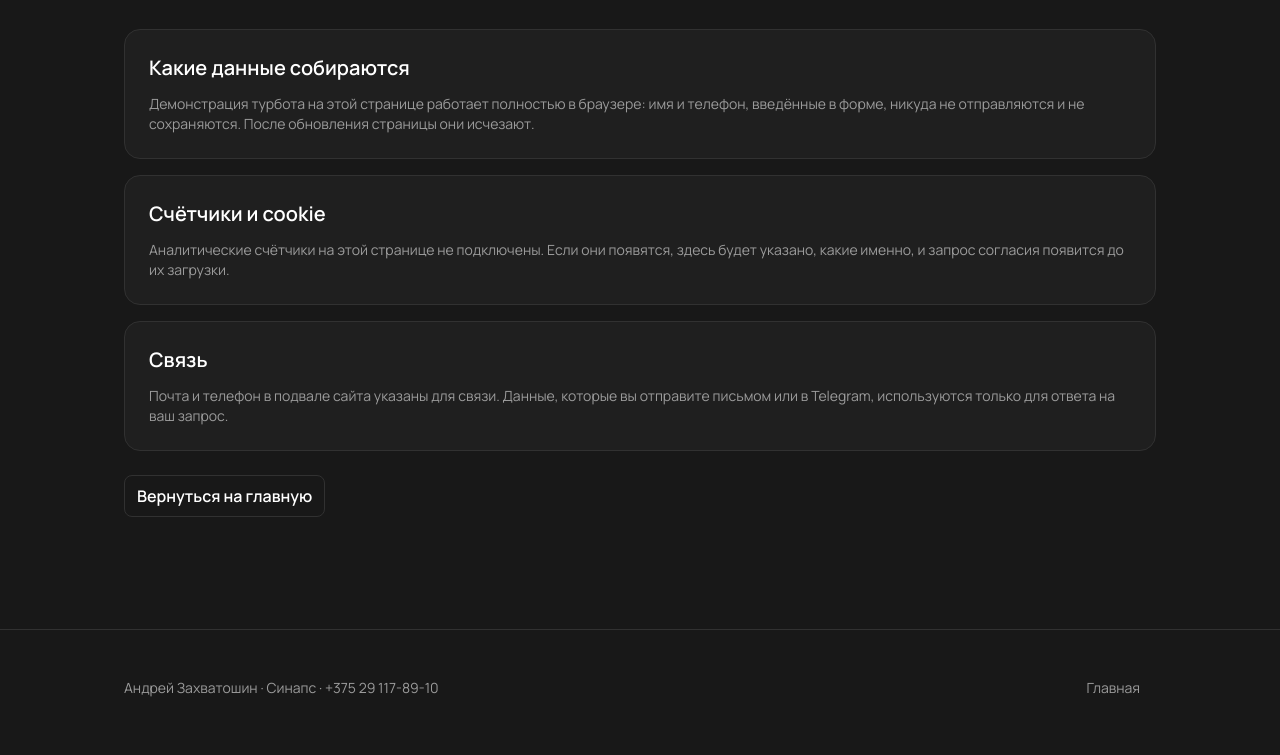
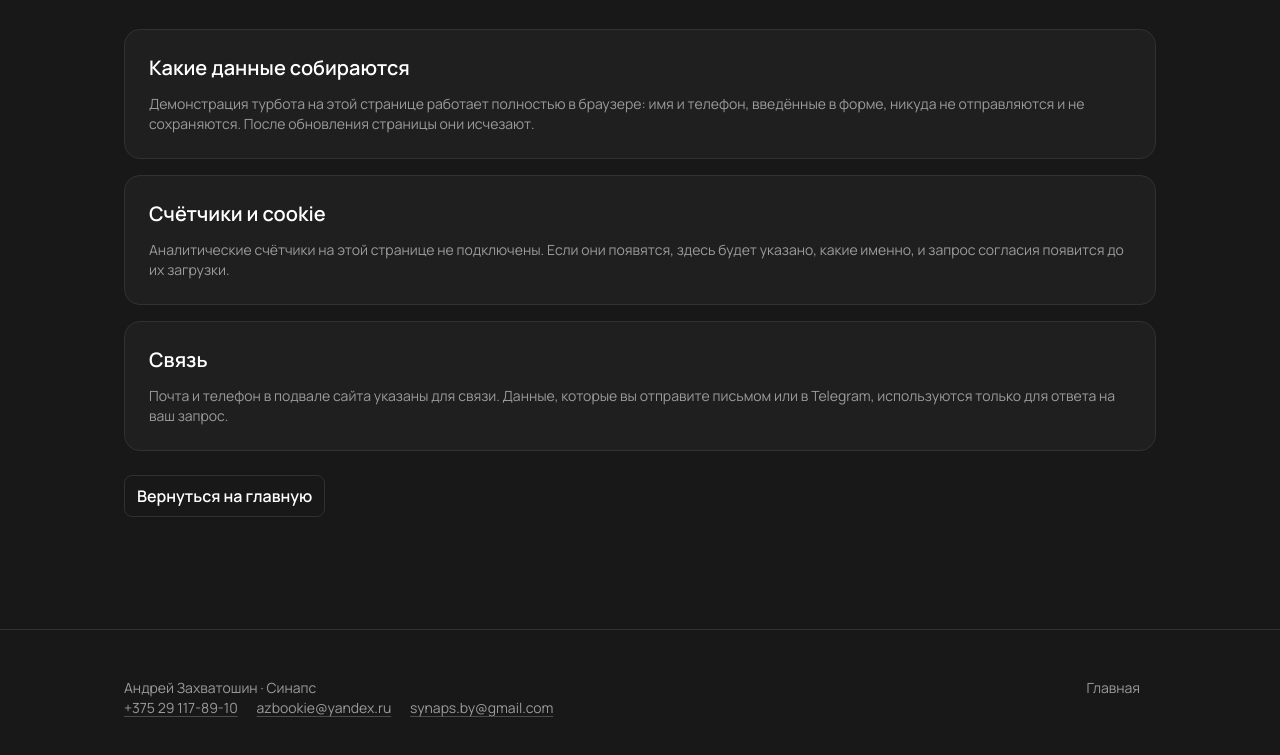
Before and after one commit to vivacuba2009-design/site, a plain HTML site: page public/privacy.html in a window 1280 px wide. Shown: the part 259-1014 px from the top of the page. Drawn offline with Linux system fonts and the light colour scheme.

Commit message:
Контакты в подвале кликабельные + второй адрес почты
- телефон и почты теперь ссылки (tel: и mailto:)
- добавлен synaps.by@gmail.com рядом с azbookie@yandex.ru
- подвал политики конфиденциальности с теми же ссылками

```diff
--- a/public/privacy.html
+++ b/public/privacy.html
@@ -50,7 +50,14 @@
 
 <footer>
   <div class="wrap row">
-    <div>Андрей Захватошин · Синапс · +375 29 117-89-10</div>
+    <div>
+      <div>Андрей Захватошин · Синапс</div>
+      <div class="contacts">
+        <a href="tel:+375291178910">+375 29 117-89-10</a>
+        <a href="mailto:azbookie@yandex.ru">azbookie@yandex.ru</a>
+        <a href="mailto:synaps.by@gmail.com">synaps.by@gmail.com</a>
+      </div>
+    </div>
     <div><a href="index.html">Главная</a></div>
   </div>
 </footer>
--- a/public/style.css
+++ b/public/style.css
@@ -247,6 +247,9 @@ footer { border-top: 1px solid var(--line); padding: 48px 0; color: var(--muted)
 footer .row { display: flex; justify-content: space-between; gap: 24px; flex-wrap: wrap; }
 footer a { color: var(--muted); text-decoration: none; margin-right: 16px; }
 footer a:hover { color: var(--text); }
+footer .contacts a { text-decoration: underline; text-decoration-color: #4a4a4a; text-underline-offset: 3px; }
+footer .contacts a:hover { text-decoration-color: var(--accent); }
+footer .contacts a[href^="tel:"] { white-space: nowrap; }
 
 @media (prefers-reduced-motion: reduce) {
   .reveal { opacity: 1; transform: none; transition: none; }
```
Also changed, not shown: public/index.html (+5 -1 lines).
